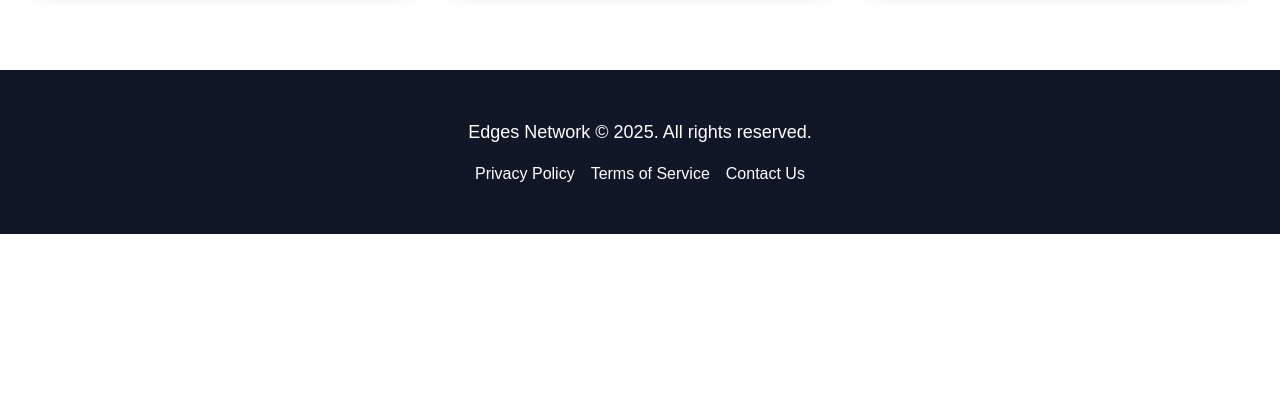
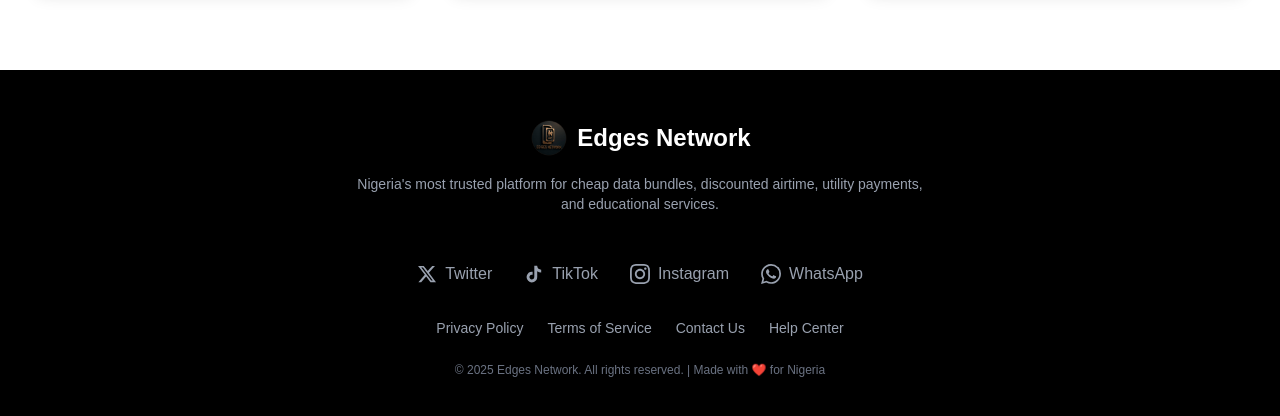
Before and after one commit to Edges-Enterprise/Edges_LandingPage, a Next.js app: page / in a window 1280 px wide. Shown: the part 1765-2181 px from the top of the page. Before the commit the page ends 1999 px from the top, so only its background shows below. Built offline with nearby package versions, Linux system fonts and the light colour scheme.

Commit message:
footer readjested links included

```diff
--- a/src/components/Footer.tsx
+++ b/src/components/Footer.tsx
@@ -1,14 +1,60 @@
+import Image from "next/image";
+import { socialLinks } from "@/constants";
+import Link from "next/link";
 
 const Footer: React.FC = () => {
   return (
-    <footer className="py-12 bg-gray-900 text-white text-center">
-      <div className="max-w-7xl mx-auto px-4 sm:px-6 lg:px-8">
-        <p className="text-lg mb-4">Edges Network © 2025. All rights reserved.</p>
-        <div className="flex justify-center space-x-4">
-          <a href="/privacy" className="hover:text-blue-400">Privacy Policy</a>
-          <a href="/terms" className="hover:text-blue-400">Terms of Service</a>
-          <a href="/contact" className="hover:text-blue-400">Contact Us</a>
+    <footer className="bg-black text-white py-12">
+      <div className="max-w-6xl mx-auto px-4 text-center">
+        <div className="mb-8">
+          <div className="flex flex-row items-center justify-center gap-2">
+            <Image
+              src="/edgesnetworkicon.png" // <- replace with your logo file path
+              alt="Edges Network Logo"
+              width={40}
+              height={40}
+            />
+            <h3 className="text-2xl font-bold ">Edges Network</h3>
+          </div>
+          <p className="text-gray-400 max-w-xl mx-auto text-sm py-4">
+            Nigeria's most trusted platform for cheap data bundles, discounted
+            airtime, utility payments, and educational services.
+          </p>
         </div>
+
+        <div className="flex justify-center space-x-8 mb-8">
+          {socialLinks.map((social) => (
+            <a
+              key={social.name}
+              href={social.url}
+              target="_blank"
+              rel="noopener noreferrer"
+              className="flex items-center space-x-2 text-gray-400 hover:text-white transition-colors"
+            >
+              <social.icon />
+              <span className="hidden sm:inline">{social.name}</span>
+            </a>
+          ))}
+        </div>
+
+        <div className="flex justify-center space-x-6 text-sm text-gray-400 mb-6">
+          <Link href="/privacy" className="hover:text-white transition-colors">
+            Privacy Policy
+          </Link>
+          <Link href="/terms" className="hover:text-white transition-colors">
+            Terms of Service
+          </Link>
+          <Link href="/contact" className="hover:text-white transition-colors">
+            Contact Us
+          </Link>
+          <Link href="/help" className="hover:text-white transition-colors">
+            Help Center
+          </Link>
+        </div>
+
+        <p className="text-gray-500 text-xs">
+          © 2025 Edges Network. All rights reserved. | Made with ❤️ for Nigeria
+        </p>
       </div>
     </footer>
   );
```
